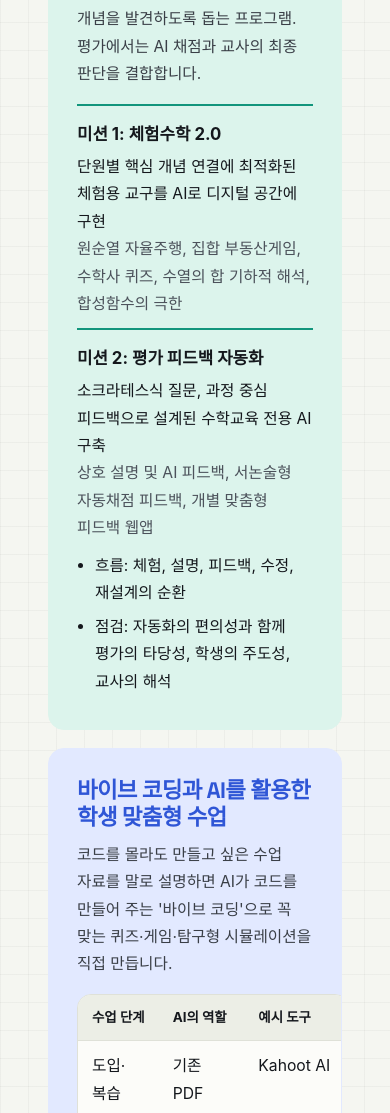
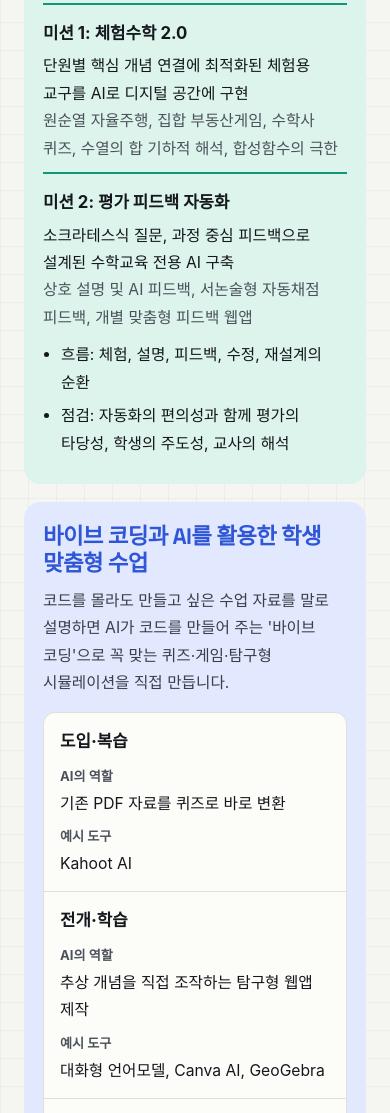
Before and after one commit to SewoongYun/gyeonggi-math-festa, a plain HTML site: page 3차/index.html in a window 390 px wide. Shown: the part 1938-3051 px from the top of the page. Drawn offline with Linux system fonts and the light colour scheme; no server answers; a web font is replaced by a local one.

Commit message:
3차 휴대폰 화면 수정: 표·카드·실습 머리가 잘리지 않게
- 휴대폰에서 표를 행마다 세로로 세우고 각 값 위에 칸 이름 표시
- 바깥·안쪽 여백이 겹쳐 좁아지던 문제 해결(작품 카드가 화면 밖으로 밀리던 원인)
- 실습 머리의 펼침 화살표가 화면 밖으로 밀리던 문제 해결
- 360px 폭에서도 탭 네 개가 한 줄에 들어가도록 조정

Co-Authored-By: Claude Opus 5.5 <noreply@anthropic.com>

```diff
--- a/3차/assets/style.css
+++ b/3차/assets/style.css
@@ -688,3 +688,32 @@ strong { -webkit-box-decoration-break: clone; box-decoration-break: clone; }
 
 /* 상세 창: 구분 색 탭 */
 .dtab[aria-selected="true"] { background: var(--teal); }
+
+/* ═══ 휴대폰: 표가 화면 밖으로 잘리지 않게 한 줄씩 세워서 보여 줌 ═══ */
+@media (max-width: 640px) {
+  .compare .col { padding: 20px 18px; }
+  .table, .table tbody, .table tr, .table td { display: block; width: 100%; }
+  .table { border-radius: 12px; }
+  .table thead { position: absolute; width: 1px; height: 1px; overflow: hidden; clip: rect(0 0 0 0); }
+  .table tr { padding: 14px 16px; border-bottom: 1px solid var(--line); }
+  .table tr:last-child { border-bottom: 0; }
+  .table td { padding: 0; border: 0; }
+  .table td + td { margin-top: 8px; }
+  .table td:first-child { font-weight: 800; font-size: 1.05rem; color: var(--ink); }
+  .table td + td[data-label]::before { content: attr(data-label); display: block; font-size: .82rem; font-weight: 700; color: var(--muted); margin-bottom: 2px; }
+}
+
+/* 휴대폰에서 이중 여백 없애기, 카드·실습 머리가 화면 밖으로 밀리지 않게 */
+.content .wrap { padding-left: 0; padding-right: 0; max-width: none; }
+.grid { grid-template-columns: repeat(auto-fill, minmax(min(280px, 100%), 1fr)); }
+.practice-card > summary > div { flex: 1 1 auto; min-width: 0; }
+@media (max-width: 640px) {
+  .practice-card > summary { padding: 18px 16px; gap: 12px; }
+  .practice-card > summary .idx { width: 44px; height: 44px; border-radius: 14px; font-size: 1.1rem; }
+  .practice-card .content { padding: 4px 16px 22px; }
+  .prompt { padding: 46px 14px 16px; }
+}
+@media (max-width: 400px) {
+  .tabbar { gap: 2px; padding: 4px; }
+  .main-tab { padding: 8px 10px; font-size: .84rem; }
+}
--- a/3차/index.html
+++ b/3차/index.html
@@ -347,5 +347,14 @@
 
 <script src="assets/app.js"></script>
 <script src="assets/plot.js"></script>
+<script>
+  // 휴대폰에서 표를 칸별로 세워 보여 줄 때 쓸 칸 이름(머리글)을 각 칸에 붙인다
+  document.querySelectorAll(".table").forEach(function (t) {
+    var heads = Array.prototype.map.call(t.querySelectorAll("thead th"), function (th) { return th.textContent.trim(); });
+    t.querySelectorAll("tbody tr").forEach(function (tr) {
+      Array.prototype.forEach.call(tr.children, function (td, i) { if (heads[i]) td.setAttribute("data-label", heads[i]); });
+    });
+  });
+</script>
 </body>
 </html>
```
